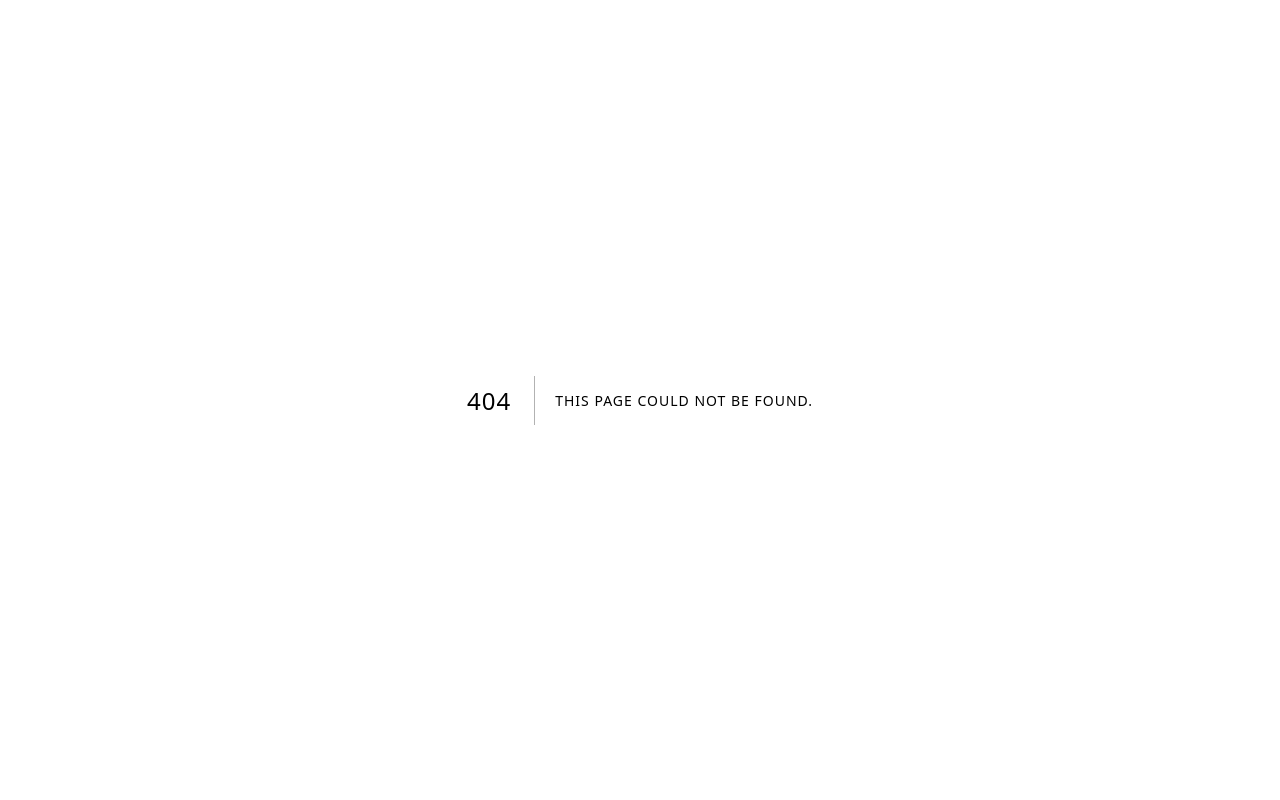
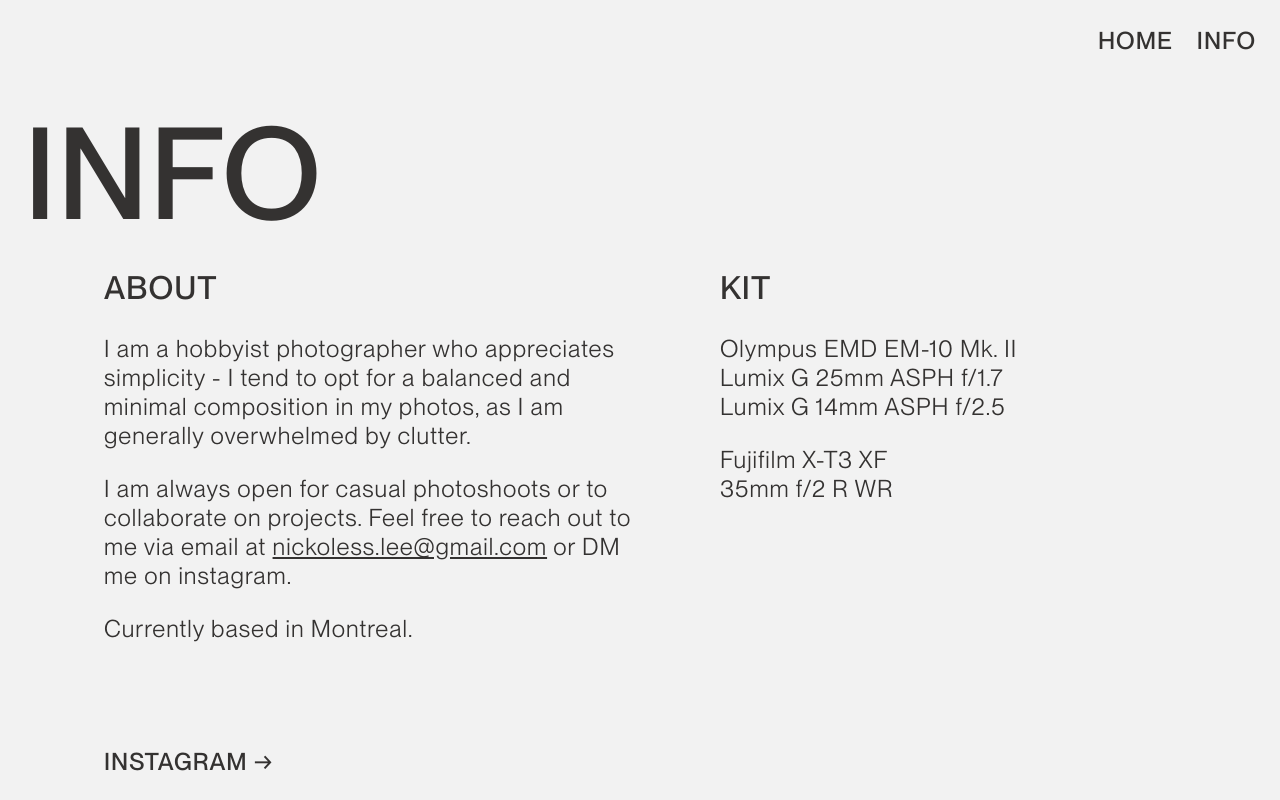
Before and after one commit to nickoless/photography, a Next.js app: page /info in a window 1280 px wide. Before the commit this address had no page. Built offline with nearby package versions, Linux system fonts and the light colour scheme.

Commit message:
Add lazy loading, remove unused pages, style updates

```diff
--- a/components/Navbar.tsx
+++ b/components/Navbar.tsx
@@ -1,15 +1,11 @@
-import styled from "styled-components";
-import Link from "next/link";
+import Link from 'next/link';
+import styled from 'styled-components';
 
 const Navbar = () => {
     return (
         <NavbarEl>
-            <p>TUESDAY, MAY 2. 11:23 AM (EST)</p>
-            <div>
-                <NavLink href="/">Home</NavLink>
-                <NavLink href="/contact">Contact</NavLink>
-                <NavLink href="/about">About</NavLink>
-            </div>
+            <NavLink href='/'>Home</NavLink>
+            <NavLink href='/info'>Info</NavLink>
         </NavbarEl>
     );
 };
@@ -18,16 +14,16 @@ export default Navbar;
 
 const NavbarEl = styled.nav`
     display: flex;
-    justify-content: space-between;
+    justify-content: flex-end;
     align-items: center;
-    height: 60px;
+    height: 80px;
     width: 100%;
 `;
 
 const NavLink = styled(Link)`
     padding-right: 1.5rem;
     color: ${({ theme }) => theme.offBlack};
-    font-size: 1.35rem;
+    font-size: 1.5rem;
     font-weight: 600;
     text-decoration: none;
     text-transform: uppercase;
--- a/package.json
+++ b/package.json
@@ -21,6 +21,7 @@
         "postcss": "8.4.23",
         "react": "18.2.0",
         "react-dom": "18.2.0",
+        "react-lazy-load": "^4.0.1",
         "react-photo-album": "^2.1.0",
         "styled-components": "^5.3.10",
         "typescript": "5.0.4"
--- a/pages/index.tsx
+++ b/pages/index.tsx
@@ -29,7 +29,7 @@ const HeadingWrapper = styled.div`
 
 const Heading = styled.h1`
     margin: 0;
-    margin-left: 0.75rem;
+    margin-left: -0.75rem;
     font-size: 14rem;
     line-height: 0.75;
 `;
@@ -37,7 +37,6 @@ const Heading = styled.h1`
 const SubHeading = styled.h2`
     position: absolute;
     bottom: 0;
-    margin: 1.5rem;
     width: 450px;
-    font-size: 1.5rem;
+    font-size: 2rem;
 `;
--- /dev/null
+++ b/pages/info/index.tsx
@@ -0,0 +1,75 @@
+import styled from 'styled-components';
+
+import Layout from '@/components/Layout';
+import { Heading, Link, Section, SubHeading } from '@/styles/common';
+
+export default function Home() {
+    return (
+        <Layout>
+            <Section>
+                <HeadingWrapper>
+                    <Heading>Info</Heading>
+                </HeadingWrapper>
+                <ContentWrapper>
+                    <ParagraphWrapper>
+                        <SubHeading>About</SubHeading>
+                        <Paragraph>
+                            I am a hobbyist photographer who appreciates simplicity - I tend to opt
+                            for a balanced and minimal composition in my photos, as I am generally
+                            overwhelmed by clutter.
+                        </Paragraph>
+                        <Paragraph>
+                            I am always open for casual photoshoots or to collaborate on projects.
+                            Feel free to reach out to me via email at{' '}
+                            <a href='mailto: nickoless.lee@gmail.com'>nickoless.lee@gmail.com</a> or
+                            DM me on instagram.
+                        </Paragraph>
+                        <Paragraph>Currently based in Montreal.</Paragraph>
+                    </ParagraphWrapper>
+                    <ParagraphWrapper>
+                        <SubHeading>Kit</SubHeading>
+                        <Paragraph>
+                            Olympus EMD EM-10 Mk. II <br />
+                            Lumix G 25mm ASPH f/1.7 <br />
+                            Lumix G 14mm ASPH f/2.5
+                        </Paragraph>
+                        <Paragraph>
+                            Fujifilm X-T3 XF <br />
+                            35mm f/2 R WR
+                        </Paragraph>
+                    </ParagraphWrapper>
+                </ContentWrapper>
+                <Link
+                    href='https://www.instagram.com/orientalshrug'
+                    style={{ marginTop: '5rem', marginLeft: '5rem' }}
+                >
+                    Instagram →
+                </Link>
+            </Section>
+        </Layout>
+    );
+}
+
+const ContentWrapper = styled.div`
+    display: flex;
+`;
+
+const HeadingWrapper = styled.div`
+    display: flex;
+    align-items: center;
+    height: 200px;
+    margin-bottom: 3srem;
+`;
+
+const ParagraphWrapper = styled.article`
+    margin-left: 5rem;
+    width: 650px;
+
+    a {
+        color: ${({ theme }) => theme.offBlack};
+    }
+`;
+
+const Paragraph = styled.p`
+    font-size: 1.5rem;
+`;
--- a/styles/common.ts
+++ b/styles/common.ts
@@ -4,40 +4,41 @@ import NextLink from 'next/link';
 // General
 
 export const Section = styled.section`
+    box-sizing: border-box;
     display: flex;
     flex-direction: column;
     position: relative;
-    height: calc(100vh - 60px);
+    height: calc(100vh - 80px);
     width: 100%;
     max-width: 1900px;
     margin: auto;
+    padding: 1.5rem;
 `;
 
 // Photos Pages
 
 export const Heading = styled.h1`
     margin: 0;
-    margin-left: 0.75rem;
+    /* margin-left: -0.75rem; */
     font-size: 8rem;
     line-height: 0.75;
 `;
 
 export const SubHeading = styled.h2`
-    margin: 1.5rem;
     width: 450px;
-    font-size: 1.5rem;
+    font-size: 2rem;
 `;
 
 export const HeadingWrapper = styled.div`
     display: flex;
     flex-direction: column;
     justify-content: center;
-    min-height: 325px;
+    min-height: 350px;
 `;
 
 export const Link = styled(NextLink)`
-    margin-left: 1.5rem;
-    font-size: 2rem;
+    color: ${({ theme }) => theme.offBlack};
+    font-size: 1.5rem;
     font-weight: 600;
     text-decoration: none;
     text-transform: uppercase;
--- a/styles/globalStyle.ts
+++ b/styles/globalStyle.ts
@@ -1,23 +1,23 @@
-import { createGlobalStyle } from "styled-components";
+import { createGlobalStyle } from 'styled-components';
 
 /** Base theme */
 
 export const theme = {
-    background: "#F2F2F2",
-    offBlack: "#343231",
-    offWhite: "#F5F5F4",
+    background: '#F2F2F2',
+    offBlack: '#343231',
+    offWhite: '#F5F5F4',
 };
 
 /** Media queries */
 
 const size = {
-    mobileS: "320px",
-    mobileM: "375px",
-    mobileL: "425px",
-    tablet: "768px",
-    laptop: "1024px",
-    laptopL: "1440px",
-    desktop: "2560px",
+    mobileS: '320px',
+    mobileM: '375px',
+    mobileL: '425px',
+    tablet: '768px',
+    laptop: '1024px',
+    laptopL: '1440px',
+    desktop: '2560px',
 };
 
 export const device = {
@@ -35,7 +35,6 @@ export const device = {
 
 export const GlobalStyle = createGlobalStyle`
     body {
-        /* cursor: none; */
         margin: 0;
         background: ${theme.background};
         color: ${theme.offBlack};
@@ -46,4 +45,15 @@ export const GlobalStyle = createGlobalStyle`
         text-transform: uppercase;
         font-weight: 600;
     }
+
+    // react-lazy-load
+
+    .LazyLoad {
+        opacity: 0;
+        transition: all 0.5s;
+    }
+
+    .is-visible {
+        opacity: 1;
+    }
 `;
```
Also changed, not shown: components/Categories.tsx (+11 -6 lines), components/NextJsImage.tsx (+8 -3 lines), components/Photos.tsx (+5 -9 lines), pages/about/index.tsx (deleted, +0 -37 lines), pages/contact/index.tsx (deleted, +0 -37 lines), 1 other file (tests, documents, lock files or other folders).
